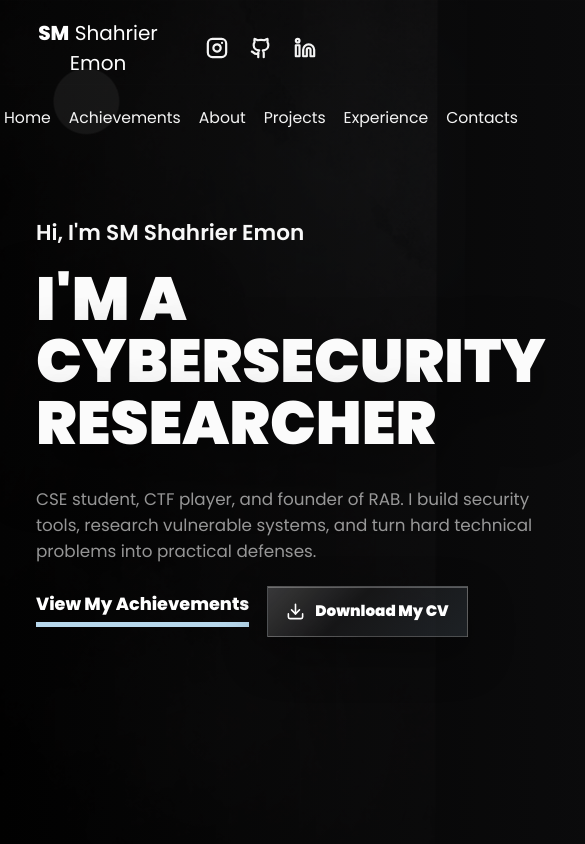
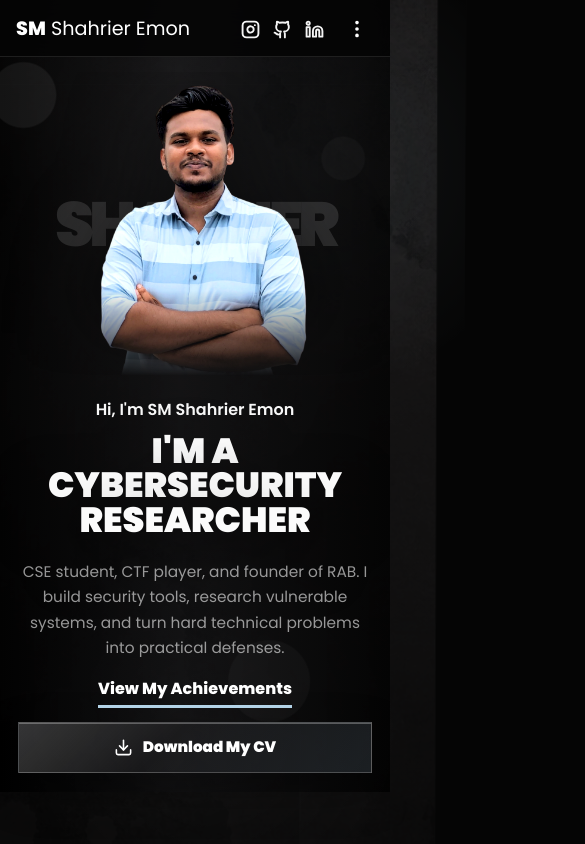
Before and after one commit to Emon095/portfolio, a React (Vite) app: page / in a window 390 px wide. Shown: the top 844 px of the page, 585 px wide, since content can reach past the window. Built offline with nearby package versions, Linux system fonts and the light colour scheme.

Commit message:
Improve mobile portfolio layout

```diff
--- a/src/App.tsx
+++ b/src/App.tsx
@@ -1,4 +1,4 @@
-import type {CSSProperties} from 'react';
+import {useState, type CSSProperties} from 'react';
 import Markdown from 'react-markdown';
 import {
   Award,
@@ -11,6 +11,7 @@ import {
   Mail,
   MapPin,
   Download,
+  MoreVertical,
   ShieldCheck,
   Terminal,
 } from 'lucide-react';
@@ -120,6 +121,8 @@ const formatRank = (value: string) => {
 };
 
 function App() {
+  const [menuOpen, setMenuOpen] = useState(false);
+
   return (
     <main className="portfolio-shell">
       <div className="animated-bg" aria-hidden="true" />
@@ -129,13 +132,13 @@ function App() {
           <span>{USER_INFO.name.replace(firstName, '')}</span>
         </button>
 
-        <nav className="nav-links" aria-label="Primary navigation">
-          <button onClick={() => scrollTo('home')}>Home</button>
-          <button onClick={() => scrollTo('achievements')}>Achievements</button>
-          <button onClick={() => scrollTo('about')}>About</button>
-          <button onClick={() => scrollTo('projects')}>Projects</button>
-          <button onClick={() => scrollTo('experience')}>Experience</button>
-          <button onClick={() => scrollTo('contact')}>Contacts</button>
+        <nav className={`nav-links${menuOpen ? ' is-open' : ''}`} aria-label="Primary navigation">
+          <button onClick={() => { setMenuOpen(false); scrollTo('home'); }}>Home</button>
+          <button onClick={() => { setMenuOpen(false); scrollTo('achievements'); }}>Achievements</button>
+          <button onClick={() => { setMenuOpen(false); scrollTo('about'); }}>About</button>
+          <button onClick={() => { setMenuOpen(false); scrollTo('projects'); }}>Projects</button>
+          <button onClick={() => { setMenuOpen(false); scrollTo('experience'); }}>Experience</button>
+          <button onClick={() => { setMenuOpen(false); scrollTo('contact'); }}>Contacts</button>
         </nav>
 
         <div className="socials">
@@ -145,6 +148,15 @@ function App() {
             </a>
           ))}
         </div>
+        <button
+          className="mobile-menu-button"
+          type="button"
+          aria-label={menuOpen ? 'Close navigation menu' : 'Open navigation menu'}
+          aria-expanded={menuOpen}
+          onClick={() => setMenuOpen((open) => !open)}
+        >
+          <MoreVertical size={22} />
+        </button>
       </header>
 
       <section id="home" className="hero-section">
@@ -170,6 +182,7 @@ function App() {
           </div>
 
           <div className="portrait-wrap hero-reveal delay-3" aria-label={`${USER_INFO.name} portrait`}>
+            <span className="portrait-label" aria-hidden="true">Shahrier</span>
             <img src={USER_INFO.image} alt={USER_INFO.name} className="portrait" />
           </div>
         </div>
--- a/src/index.css
+++ b/src/index.css
@@ -199,6 +199,10 @@ button {
 .socials {
   justify-content: flex-end;
   gap: 22px;
+}
+
+.mobile-menu-button {
+  display: none;
 }
 
 .hero-content {
@@ -345,6 +349,10 @@ button {
   mask-image: linear-gradient(to bottom, #000 72%, transparent 100%);
 }
 
+.portrait-label {
+  display: none;
+}
+
 .content-section,
 .contact-section,
 footer {
@@ -1295,89 +1303,217 @@ footer {
   }
 
   .portfolio-shell {
-    width: 1440px;
-    transform: scale(calc(100vw / 1440));
-    transform-origin: top left;
+    width: 100%;
+    overflow: hidden;
   }
 
   .site-header {
     display: grid;
-    grid-template-columns: minmax(160px, 1fr) auto minmax(160px, 1fr);
-    gap: 28px;
-    top: 18px;
-    left: clamp(18px, 4vw, 54px);
-    right: clamp(18px, 4vw, 54px);
+    grid-template-columns: minmax(0, 1fr) auto auto;
+    gap: 12px 16px;
+    top: 0;
+    left: 0;
+    right: 0;
+    padding: 12px 16px 10px;
+    border-bottom: 1px solid rgba(255, 255, 255, 0.1);
+    background: rgba(5, 5, 5, 0.9);
+    backdrop-filter: blur(16px);
   }
 
   .brand {
-    flex: unset;
+    min-width: 0;
+    font-size: 1.2rem;
+    white-space: nowrap;
   }
 
   .nav-links {
-    flex: unset;
-    justify-content: center;
-    gap: clamp(18px, 3vw, 48px);
-    overflow-x: visible;
-    padding-bottom: 0;
+    display: none;
+  }
+
+  .nav-links.is-open {
+    position: absolute;
+    top: calc(100% + 8px);
+    right: 12px;
+    left: 12px;
+    display: flex;
+    flex-direction: column;
+    align-items: stretch;
+    gap: 4px;
+    padding: 8px;
+    border: 1px solid rgba(255, 255, 255, 0.14);
+    background: rgba(8, 8, 10, 0.96);
+    box-shadow: 0 20px 48px rgba(0, 0, 0, 0.5);
+    backdrop-filter: blur(18px);
   }
 
   .nav-links button {
-    white-space: normal;
+    width: 100%;
+    min-height: 40px;
+    padding: 8px 12px;
+    text-align: left;
+    white-space: nowrap;
+    font-size: 0.82rem;
+  }
+
+  .mobile-menu-button {
+    display: grid;
+    place-items: center;
+    grid-column: 3;
+    grid-row: 1;
+    width: 34px;
+    height: 34px;
+    padding: 0;
+    color: #fff;
+    background: transparent;
+    cursor: pointer;
   }
 
   .socials {
     justify-content: flex-end;
+    gap: 13px;
+  }
+
+  .socials svg {
+    width: 19px;
+    height: 19px;
+  }
+
+  .hero-section {
+    min-height: auto;
+    padding: 72px 18px 0;
+  }
+
+  .hero-content {
+    display: flex;
+    min-height: auto;
+    flex-direction: column;
+    align-items: stretch;
+  }
+
+  .hero-copy {
+    align-self: auto;
+    min-width: 0;
+    max-width: none;
+    order: 2;
+    padding: 22px 0 20px;
+    text-align: center;
+  }
+
+  .intro {
+    margin-bottom: 12px;
+    font-size: 1rem;
   }
 
   .hero-copy h1 {
-    font-size: clamp(3.8rem, 7.8vw, 7.4rem);
+    max-width: 100%;
+    margin-right: auto;
+    margin-left: auto;
+    font-size: clamp(1.9rem, 9vw, 3.45rem);
+    line-height: 0.98;
+    word-break: break-word;
+    overflow-wrap: anywhere;
   }
 
   .summary {
-    margin: 32px 0 22px;
-    max-width: 540px;
-    font-size: clamp(1.05rem, 1.6vw, 1.5rem);
+    margin: 22px 0 20px;
+    max-width: 34rem;
+    margin-right: auto;
+    margin-left: auto;
+    font-size: 0.96rem;
+    line-height: 1.65;
   }
 
   .hero-actions {
+    flex-direction: column;
+    gap: 14px;
     align-items: center;
-    flex-direction: row;
-    gap: 18px;
+  }
+
+  .underline-link {
+    width: fit-content;
+    font-size: 1rem;
+    border-bottom-width: 3px;
+  }
+
+  .cv-download {
+    width: 100%;
+    min-height: 48px;
   }
 
   .portrait-wrap {
+    position: relative;
+    right: auto;
+    bottom: auto;
     display: flex;
-  }
-
-  .hero-copy {
-    padding: 0 0 64px clamp(10px, 3vw, 40px);
-  }
-
-  .hero-content {
-    min-height: calc(100vh - 74px);
-    grid-template-columns: minmax(0, 0.82fr) minmax(420px, 1.18fr);
+    order: 1;
+    width: calc(100% + 36px);
+    height: min(78vw, 320px);
+    margin: 0 -18px;
+    animation: hero-rise 850ms cubic-bezier(.2,.8,.2,1) 420ms both;
+  }
+
+  .portrait {
+    position: relative;
+    z-index: 1;
+    object-position: 62% bottom;
+    filter: saturate(0.92) contrast(1.08) drop-shadow(0 22px 42px rgba(0, 0, 0, 0.62));
+  }
+
+  .portrait-label {
+    position: absolute;
+    inset: 50% auto auto 50%;
+    z-index: 0;
+    display: block;
+    color: rgba(255, 255, 255, 0.13);
+    font-size: clamp(3.6rem, 16vw, 6.5rem);
+    font-weight: 900;
+    letter-spacing: -0.08em;
+    line-height: 0.9;
+    text-transform: uppercase;
+    transform: translate(-50%, -50%);
+    white-space: nowrap;
   }
 
   .content-section {
-    width: min(1180px, calc(100% - 48px));
-    padding: 94px 0;
+    width: calc(100% - 32px);
+    padding: 68px 0;
+    scroll-margin-top: 106px;
   }
 
   #achievements {
     margin-top: 0;
-    padding-top: 0;
+    padding-top: 64px;
+  }
+
+  .section-heading {
+    margin-bottom: 26px;
+  }
+
+  .section-heading h2 {
+    font-size: clamp(2.2rem, 13vw, 3.25rem);
+  }
+
+  .section-heading.compact h2 {
+    font-size: clamp(2rem, 11vw, 2.8rem);
+  }
+
+  .achievement-subsection + .achievement-subsection {
+    margin-top: 38px;
   }
 
   .achievement-grid {
     grid-template-columns: 1fr;
+    gap: 14px;
   }
 
   .project-grid {
     grid-template-columns: 1fr;
+    gap: 14px;
   }
 
   .education-list {
     grid-template-columns: 1fr;
+    gap: 14px;
   }
 
   .project-card,
@@ -1385,17 +1521,66 @@ footer {
   .cert-card,
   .profile-panel,
   .contact-section {
-    padding: 22px;
+    padding: 20px;
+  }
+
+  .project-card,
+  .achievement-card {
+    min-height: 0;
   }
 
   .cert-card {
     grid-template-columns: 1fr;
+    min-height: 0;
+  }
+
+  .about-layout {
+    gap: 24px;
+  }
+
+  .about-copy .markdown {
+    font-size: 0.94rem;
+    line-height: 1.7;
+  }
+
+  .profile-panel {
+    gap: 16px;
+  }
+
+  .profile-panel > div:not(.tech-stack) {
+    align-items: flex-start;
+  }
+
+  .timeline article {
+    padding: 18px;
+  }
+
+  .contact-section {
+    width: calc(100% - 32px);
+    gap: 24px;
+    margin-top: 20px;
+    scroll-margin-top: 106px;
+  }
+
+  .contact-section h2 {
+    font-size: clamp(2rem, 11vw, 3rem);
+  }
+
+  .contact-button {
+    width: 100%;
   }
 
   .contact-section,
   footer {
     flex-direction: column;
     align-items: flex-start;
+  }
+
+  footer {
+    width: calc(100% - 32px);
+    gap: 8px;
+    padding: 28px 0 34px;
+    font-size: 0.78rem;
   }
 }
 
```
